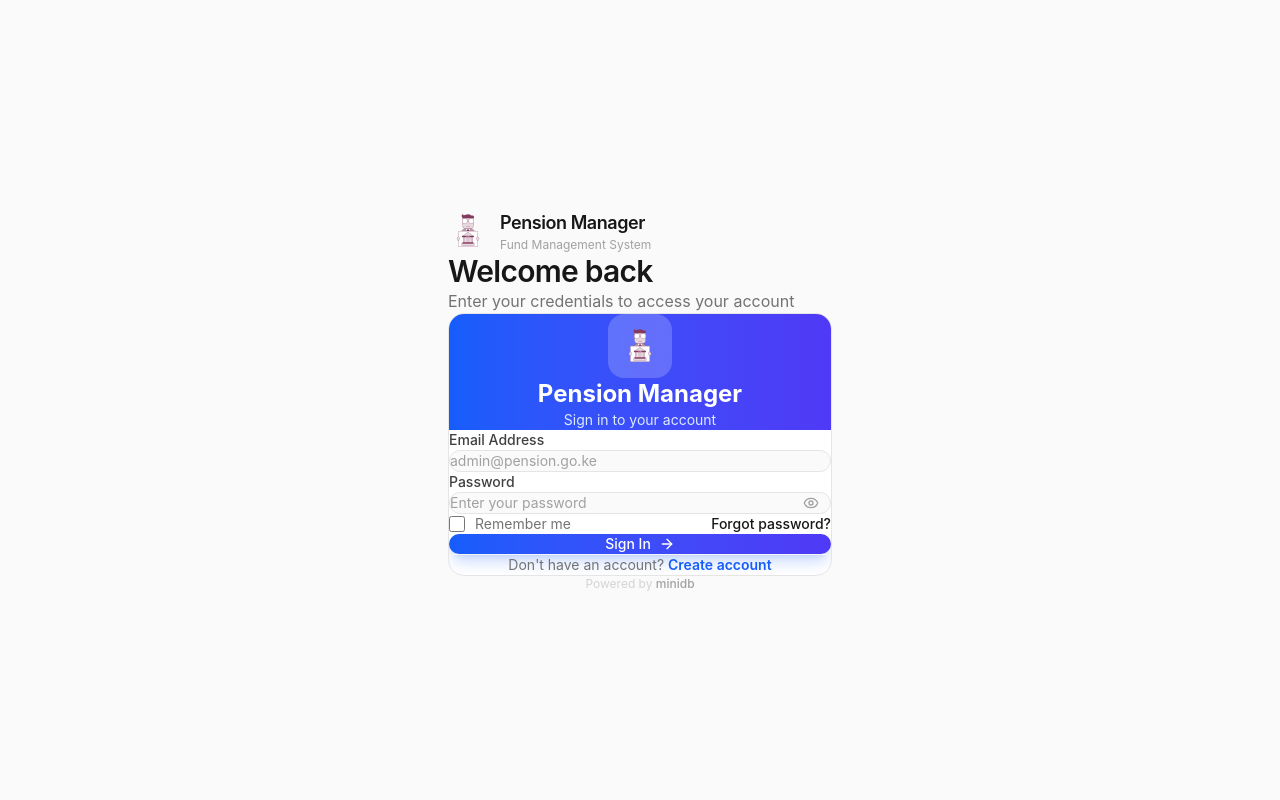
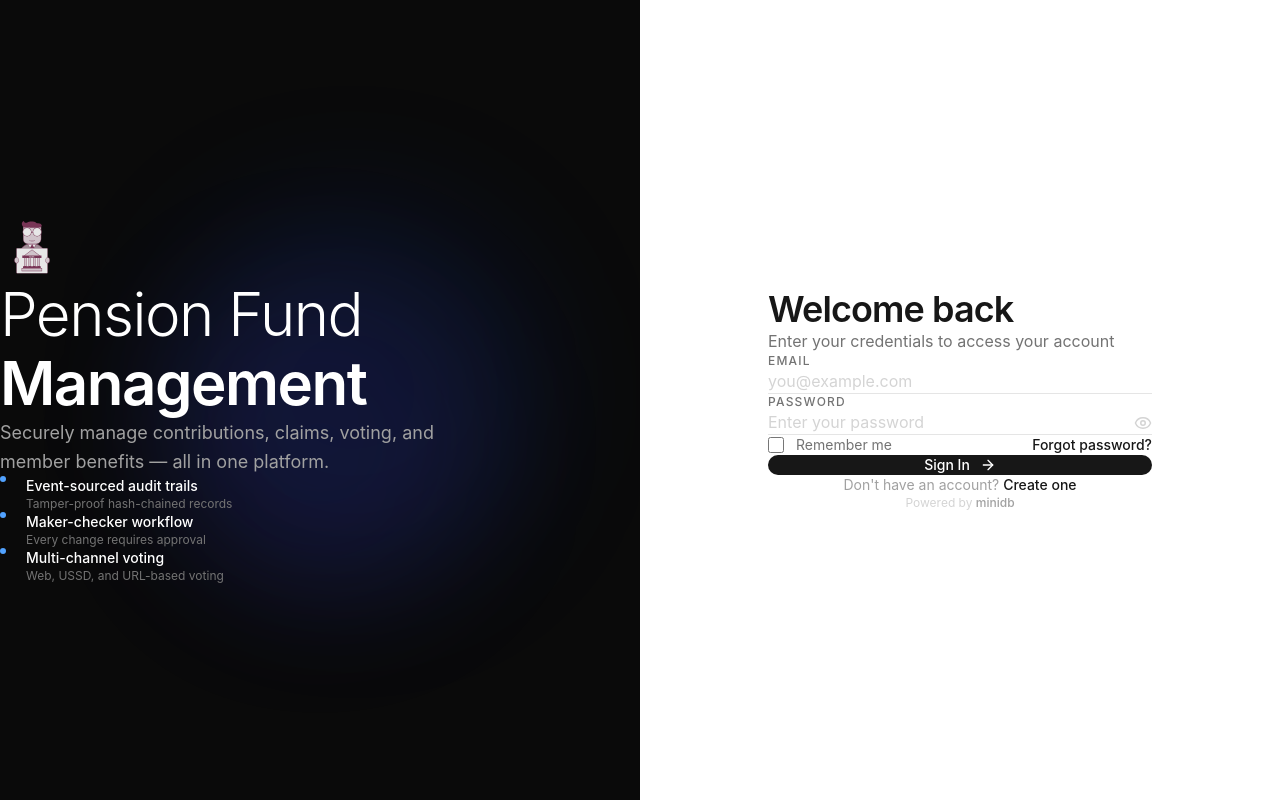
Before and after one commit to alabanaaaa/pension-manager, a React app in the folder web/frontend/: page /login in a window 1280 px wide. Built offline with nearby package versions, Linux system fonts and the light colour scheme; no server answers; the HTML template or start-up script is replaced by a standard one.

Commit message:
style: match login page design to register page

```diff
--- a/web/frontend/src/pages/LoginPage.jsx
+++ b/web/frontend/src/pages/LoginPage.jsx
@@ -32,37 +32,56 @@
   };
 
   return (
-    <div className="min-h-screen bg-neutral-50 flex items-center justify-center px-6 py-12">
-      <div className="w-full max-w-sm animate-fade-in-up">
-        {/* Logo */}
-        <div className="flex items-center gap-3 mb-12">
-          <img src={bankLogo} alt="Logo" className="w-10 h-10" />
+    <div className="min-h-screen bg-white flex">
+      {/* Left - Branding */}
+      <div className="hidden lg:flex lg:w-1/2 bg-neutral-950 relative overflow-hidden">
+        <div className="absolute inset-0">
+          <div className="absolute top-1/4 left-1/4 w-96 h-96 bg-blue-600/10 rounded-full blur-3xl" />
+          <div className="absolute bottom-1/4 right-1/4 w-80 h-80 bg-indigo-600/10 rounded-full blur-3xl" />
+        </div>
+        <div className="relative z-10 flex flex-col justify-center px-20 text-white">
+          <div className="mb-16">
+            <img src={bankLogo} alt="Logo" className="w-16 h-16 opacity-90" />
+          </div>
+          <h2 className="text-6xl font-light leading-[1.15] tracking-tight mb-8">
+            Pension Fund<br />
+            <span className="font-semibold">Management</span>
+          </h2>
+          <p className="text-neutral-400 text-lg max-w-md leading-relaxed">
+            Securely manage contributions, claims, voting, and member benefits — all in one platform.
+          </p>
+          <div className="mt-20 space-y-8">
+            {[
+              { label: 'Event-sourced audit trails', sub: 'Tamper-proof hash-chained records' },
+              { label: 'Maker-checker workflow', sub: 'Every change requires approval' },
+              { label: 'Multi-channel voting', sub: 'Web, USSD, and URL-based voting' },
+            ].map((item, i) => (
+              <div key={i} className="flex items-start gap-5">
+                <div className="w-1.5 h-1.5 rounded-full bg-blue-400 mt-3 flex-shrink-0" />
                 <div>
-            <h1 className="text-lg font-semibold text-neutral-900 tracking-tight">Pension Manager</h1>
-            <p className="text-xs text-neutral-400">Fund Management System</p>
+                  <p className="text-sm font-medium">{item.label}</p>
+                  <p className="text-xs text-neutral-500 mt-1">{item.sub}</p>
+                </div>
+              </div>
+            ))}
+          </div>
         </div>
       </div>
 
-        {/* Heading */}
-        <div className="mb-10 animate-fade-in-up stagger-1">
-          <h2 className="text-3xl font-semibold tracking-tight text-neutral-900">Welcome back</h2>
-          <p className="text-neutral-500 mt-2 text-base">Enter your credentials to access your account</p>
+      {/* Right - Form */}
+      <div className="flex-1 flex flex-col items-center justify-center px-10 py-16 lg:px-20">
+        <div className="w-full max-w-sm">
+          {/* Mobile logo */}
+          <div className="lg:hidden mb-16">
+            <img src={bankLogo} alt="Logo" className="w-14 h-14" />
           </div>
 
-        {/* Card */}
-        <div className="bg-white rounded-2xl border border-neutral-200 overflow-hidden">
-          {/* Header */}
-          <div className="bg-gradient-to-r from-blue-600 to-indigo-600 px-8 py-10 text-center">
-            <div className="inline-flex items-center justify-center w-16 h-16 bg-white/20 rounded-2xl mb-4 backdrop-blur-sm">
-              <img src={bankLogo} alt="Logo" className="w-10 h-10" />
-            </div>
-            <h1 className="text-2xl font-bold text-white">Pension Manager</h1>
-            <p className="text-blue-100 mt-1 text-sm">Sign in to your account</p>
+          <div className="mb-14 animate-fade-in-up">
+            <h1 className="text-4xl font-semibold tracking-tight text-neutral-900">Welcome back</h1>
+            <p className="text-neutral-500 mt-3 text-base">Enter your credentials to access your account</p>
           </div>
 
-          {/* Form */}
-          <div className="px-8 py-8">
-            <form onSubmit={handleSubmit} className="space-y-6">
+          <form onSubmit={handleSubmit} className="space-y-10">
             {(formError || error) && (
               <div className="flex items-center gap-2.5 p-4 bg-red-50 text-red-600 rounded-xl text-sm animate-fade-in">
                 <AlertCircle size={16} className="flex-shrink-0" />
@@ -70,41 +89,43 @@
               </div>
             )}
 
-              <div className="animate-fade-in-up stagger-2">
-                <label className="block text-sm font-medium text-neutral-700 mb-2">Email Address</label>
+            <div className="space-y-8 animate-fade-in-up stagger-1">
+              <div>
+                <label className="block text-xs font-medium text-neutral-500 uppercase tracking-widest mb-3">Email</label>
                 <input
                   type="email"
                   value={email}
                   onChange={(e) => setEmail(e.target.value)}
-                  placeholder="admin@pension.go.ke"
-                  className="w-full px-4 py-3.5 bg-neutral-50 border border-neutral-200 rounded-xl text-sm focus:outline-none focus:ring-2 focus:ring-blue-500/20 focus:border-blue-500 transition-all placeholder:text-neutral-400"
+                  placeholder="you@example.com"
+                  className="w-full px-0 py-4 bg-transparent border-b border-neutral-200 text-base focus:outline-none focus:border-neutral-900 transition-colors placeholder:text-neutral-300"
                   required
                 />
               </div>
 
-              <div className="animate-fade-in-up stagger-3">
-                <label className="block text-sm font-medium text-neutral-700 mb-2">Password</label>
+              <div>
+                <label className="block text-xs font-medium text-neutral-500 uppercase tracking-widest mb-3">Password</label>
                 <div className="relative">
                   <input
                     type={showPassword ? 'text' : 'password'}
                     value={password}
                     onChange={(e) => setPassword(e.target.value)}
                     placeholder="Enter your password"
-                    className="w-full px-4 py-3.5 pr-12 bg-neutral-50 border border-neutral-200 rounded-xl text-sm focus:outline-none focus:ring-2 focus:ring-blue-500/20 focus:border-blue-500 transition-all placeholder:text-neutral-400"
+                    className="w-full px-0 py-4 pr-12 bg-transparent border-b border-neutral-200 text-base focus:outline-none focus:border-neutral-900 transition-colors placeholder:text-neutral-300"
                     required
                   />
                   <button
                     type="button"
                     onClick={() => setShowPassword(!showPassword)}
-                    className="absolute right-3 top-1/2 -translate-y-1/2 text-neutral-400 hover:text-neutral-600 p-1.5 transition-colors"
+                    className="absolute right-0 top-1/2 -translate-y-1/2 text-neutral-300 hover:text-neutral-600 p-2 transition-colors"
                   >
-                    {showPassword ? <EyeOff size={16} /> : <Eye size={16} />}
+                    {showPassword ? <EyeOff size={18} /> : <Eye size={18} />}
                   </button>
                 </div>
               </div>
+            </div>
 
-              <div className="flex items-center justify-between animate-fade-in-up stagger-4">
-                <label className="flex items-center gap-2.5 cursor-pointer">
+            <div className="flex items-center justify-between animate-fade-in-up stagger-2">
+              <label className="flex items-center gap-3 cursor-pointer">
                 <input type="checkbox" className="w-4 h-4 rounded border-neutral-300 text-neutral-900 focus:ring-neutral-900/20" />
                 <span className="text-sm text-neutral-500">Remember me</span>
               </label>
@@ -116,7 +137,7 @@
             <button
               type="submit"
               disabled={loading}
-                className="btn-hover w-full bg-gradient-to-r from-blue-600 to-indigo-600 text-white py-3.5 rounded-xl text-sm font-medium hover:from-blue-700 hover:to-indigo-700 disabled:opacity-50 disabled:cursor-not-allowed flex items-center justify-center gap-2 mt-8 shadow-lg shadow-blue-600/25"
+              className="btn-hover w-full bg-neutral-900 text-white py-4.5 rounded-xl text-sm font-medium hover:bg-neutral-800 disabled:opacity-50 disabled:cursor-not-allowed flex items-center justify-center gap-2.5 mt-12"
             >
               {loading ? (
                 <>
@@ -132,21 +153,17 @@
             </button>
           </form>
 
-            <div className="mt-8 pt-6 border-t border-neutral-100 text-center">
-              <p className="text-sm text-neutral-500">
+          <p className="text-center text-sm text-neutral-400 mt-12 animate-fade-in-up stagger-3">
             Don't have an account?{' '}
-                <Link to="/register" className="text-blue-600 hover:underline font-semibold">
-                  Create account
+            <Link to="/register" className="text-neutral-900 hover:underline font-medium">
+              Create one
             </Link>
+          </p>
+          <p className="text-center text-xs text-neutral-300 mt-8">
+            Powered by <span className="font-medium text-neutral-400">minidb</span>
           </p>
         </div>
       </div>
     </div>
-
-        <p className="text-center text-xs text-neutral-300 mt-8 animate-fade-in-up stagger-5">
-          Powered by <span className="font-medium text-neutral-400">minidb</span>
-        </p>
-      </div>
-    </div>
   );
 }
```
Lines whose indentation alone changed are shown as unchanged.
